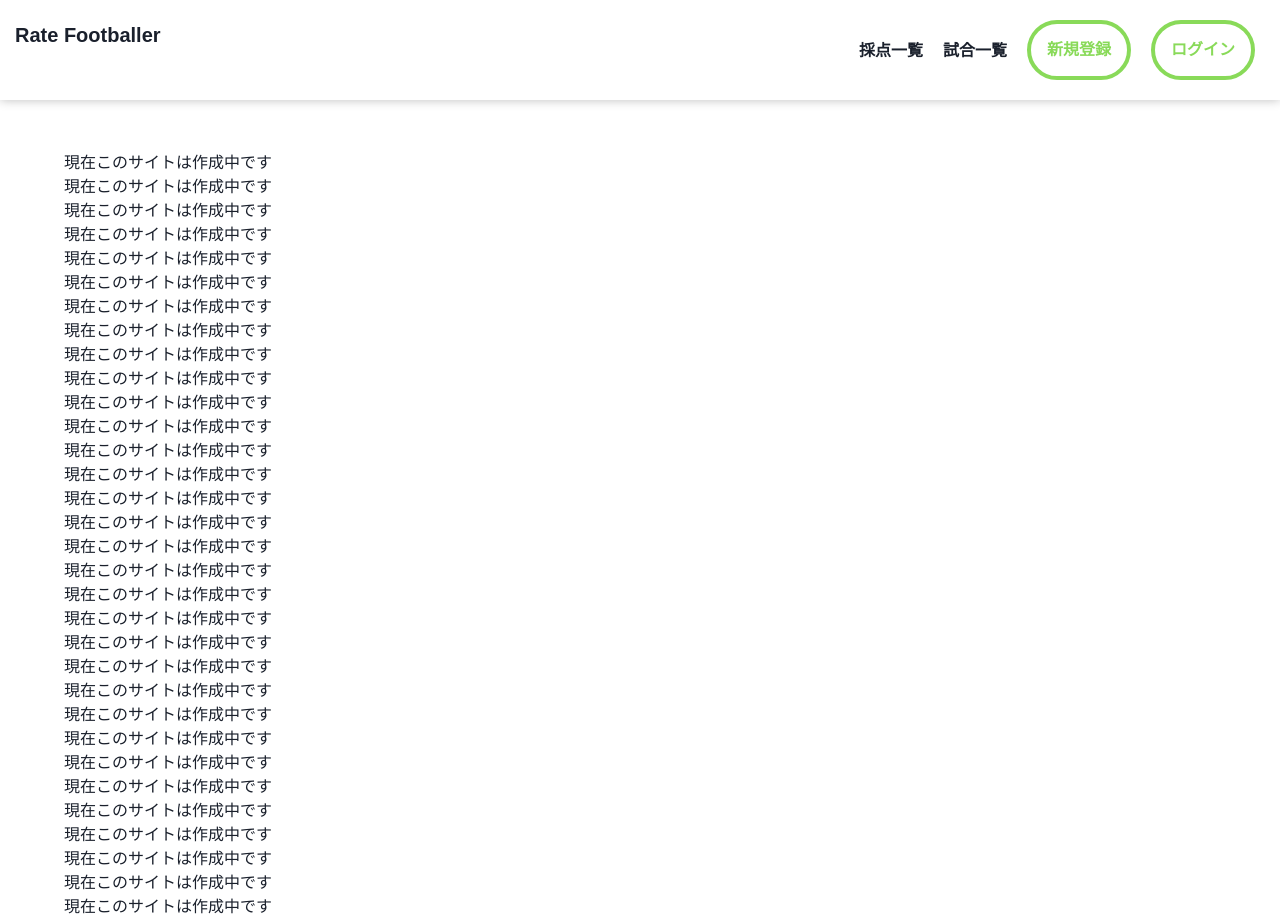
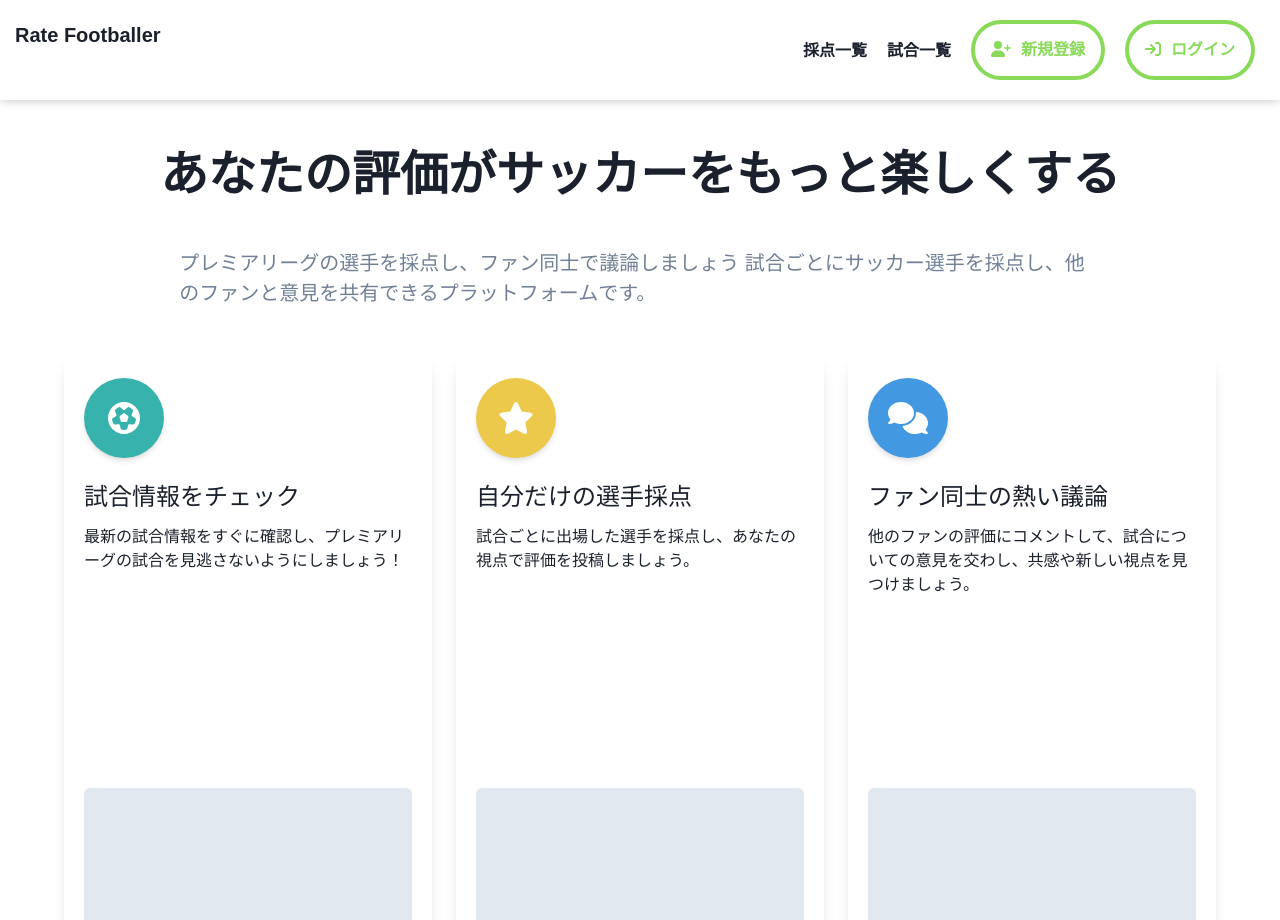
Before and after one commit to KmxNnCCZ/rate-footballer-frontend-react, a React (Create React App) app: page / in a window 1280 px wide. Shown: the top 920 px of the page. Built offline with nearby package versions, Linux system fonts and the light colour scheme; what axios-case-converter would draw is missing.

Commit message:
トップページの作成

```diff
--- a/src/components/CustomChevronRightIcon.js
+++ b/src/components/CustomChevronRightIcon.js
@@ -6,6 +6,7 @@ export const CustomChevronRightIcon = () => {
       bgColor="#83BD41"
       color="#FFFFFF"
       borderRadius="50%"
+      mb="5px"
       mr="5px"
     />
   )
--- a/src/components/Header.js
+++ b/src/components/Header.js
@@ -13,6 +13,8 @@ import {
   Text
 } from '@chakra-ui/react';
 import { HamburgerIcon, SmallCloseIcon } from '@chakra-ui/icons';
+import { FontAwesomeIcon } from '@fortawesome/react-fontawesome';
+import { faUserPlus, faArrowRightToBracket, faArrowRightFromBracket } from "@fortawesome/free-solid-svg-icons";
 
 import { useUser } from "../contexts/UserContext.js";
 import { useFlash } from "../contexts/FlashMessage.js";
@@ -165,16 +167,18 @@ export const Header = () => {
                       <>
                         <Link to="#"><MenuItem>ランキング</MenuItem></Link>
                         <Link to="/mypage"><MenuItem>マイページ</MenuItem></Link>
-                        <Link onClick={fetchSignOut}><MenuItem>ログアウト</MenuItem></Link>
+                        <Link onClick={fetchSignOut}>
+                          <MenuItem>ログアウト</MenuItem>
+                        </Link>
                       </>
                     ) : (
                       <>
                         <Link to="signUp">
-                          <MenuItem>
-                            新規登録
-                          </MenuItem>
+                          <MenuItem>新規登録</MenuItem>
                         </Link>
-                        <Link to="login"><MenuItem>ログイン</MenuItem></Link>
+                        <Link to="login">
+                          <MenuItem>ログイン</MenuItem>
+                        </Link>
                       </>
                     )}
                   </MenuList>
@@ -199,15 +203,26 @@ export const Header = () => {
                   <HeaderItem itemPath="#">ランキング</HeaderItem>
                   <HeaderItem itemPath="/mypage">マイページ</HeaderItem>
                   <Box onClick={fetchSignOut}>
-                    <CustomButton itemPath="">ログアウト</CustomButton>
+                    <CustomButton itemPath="">
+                      <Box mr="10px">
+                        <FontAwesomeIcon icon={faArrowRightFromBracket}/>
+                      </Box>
+                      ログアウト
+                    </CustomButton>
                   </Box>
                 </>
               ) : (
                 <>
                 <CustomButton itemPath={"/signup"}>
+                  <Box mr="10px">
+                    <FontAwesomeIcon icon={faUserPlus}/>
+                  </Box>
                   新規登録
                 </CustomButton>
                 <CustomButton itemPath={"/login"}>
+                  <Box mr="10px">
+                    <FontAwesomeIcon icon={faArrowRightToBracket}/>
+                  </Box>
                   ログイン
                 </CustomButton>
                 </>
--- a/src/routes/Match.js
+++ b/src/routes/Match.js
@@ -29,7 +29,7 @@ export const Match = () => {
     const fetchMatch = async () => {
       try {
         const res = await getMatch(matchApiId);
-        // console.log(JSON.stringify(res, null, 2));
+        console.log(JSON.stringify(res, null, 2));
         setMatchData(res.data);
         setLoading(false); // データの読み込みが完了
       } catch (error) {
--- a/src/routes/Rate.js
+++ b/src/routes/Rate.js
@@ -47,7 +47,7 @@ export const Rate = () => {
 
         const res = await getTeam(matchApiId, team);
         setTeamData(res.data);
-        const initialPlayerRates = res.data.lineup.map(player => ({
+        const initialPlayerRates = sortPlayer(res.data.lineup).map(player => ({
           playerApiId: player.id,
           score: 5.0,
           assessment: ""
@@ -143,7 +143,7 @@ export const Rate = () => {
 
       <Box boxShadow="0px 2px 8px rgba(0, 0, 0, 0.1)" textAlign="center">
         <Accordion allowMultiple>
-          {sortPlayer(teamData.lineup).map((player, index) => (
+          {teamData.lineup.map((player, index) => (
             <PlayerRatingItem
               key={player.id}
               player={player}
--- a/src/routes/Rates.js
+++ b/src/routes/Rates.js
@@ -23,13 +23,13 @@ export const Rates = () => {
   useEffect(() => {
     const fetchRatesData = async () => {
       const rateList = await getRateList()
+      // マイページから飛んできた時の処理
       const queryParams = new URLSearchParams(location.search);
       const myPosts = queryParams.get('myPosts');
       let filteredRates = rateList.data;
       if (myPosts === 'true' && isLoggedIn) {
         filteredRates = filteredRates.filter(rate => rate.userId === currentUser.id);
       }
-
       setRes(filteredRates.reverse());
       setLoading(false); // データの読み込みが完了
       // console.log(JSON.stringify(res.data, null,2))
--- a/src/routes/Top.js
+++ b/src/routes/Top.js
@@ -1,50 +1,115 @@
+import { Link } from "react-router-dom";
 import { Helmet } from "react-helmet-async";
 
-import { Box, Text } from '@chakra-ui/react'
+import {
+  Box,
+  Heading,
+  Text,
+  Grid,
+  GridItem,
+  Card,
+  CardBody,
+  CardHeader
+} from '@chakra-ui/react'
+import { FontAwesomeIcon } from '@fortawesome/react-fontawesome';
+import { faFutbol, faStar, faComments, faRankingStar } from '@fortawesome/free-solid-svg-icons';
+
+const IntroduceCard = ({ icon, heading, explanation, bgColor }) => {
+  return (
+    <GridItem>
+      <Card
+        h="800px"
+        boxShadow="lg"
+        transition="transform 0.3s, box-shadow 0.3s"
+        _hover={{ transform: "scale(1.05)", boxShadow: "2xl" }}
+      >
+        <CardHeader h="100px">
+          <Box
+            height="80px"
+            width="80px"
+            borderRadius="50px"
+            bgColor={bgColor}
+            display="flex"
+            justifyContent="center"
+            alignItems="center"
+            boxShadow="md"
+          >
+            <FontAwesomeIcon icon={icon} size="2x" color="white"/>
+          </Box>
+        </CardHeader>
+        <CardBody>
+          <Box h="300px">
+            <Text fontSize="2xl" fontFamily="Gill Sans" mb="10px">
+              {heading}
+            </Text>
+            <Text>{explanation}</Text>
+          </Box>
+          <Box bgColor="gray.200" h="300px" borderRadius="md" mt="10px" display="flex" justifyContent="center" alignItems="center">
+            <Text color="gray.500">画像プレースホルダー</Text>
+          </Box>
+        </CardBody>
+      </Card>
+    </GridItem>
+  );
+};
 
 export const Top = () => {
   return (
-    <Box>
+    <Box as="main">
       <Helmet>
         <title>Rate Footballer</title>
       </Helmet>
-      <Text>現在このサイトは作成中です</Text>
-      <Text>現在このサイトは作成中です</Text>
-      <Text>現在このサイトは作成中です</Text>
-      <Text>現在このサイトは作成中です</Text>
-      <Text>現在このサイトは作成中です</Text>
-      <Text>現在このサイトは作成中です</Text>
-      <Text>現在このサイトは作成中です</Text>
-      <Text>現在このサイトは作成中です</Text>
-      <Text>現在このサイトは作成中です</Text>
-      <Text>現在このサイトは作成中です</Text>
-      <Text>現在このサイトは作成中です</Text>
-      <Text>現在このサイトは作成中です</Text>
-      <Text>現在このサイトは作成中です</Text>
-      <Text>現在このサイトは作成中です</Text>
-      <Text>現在このサイトは作成中です</Text>
-      <Text>現在このサイトは作成中です</Text>
-      <Text>現在このサイトは作成中です</Text>
-      <Text>現在このサイトは作成中です</Text>
-      <Text>現在このサイトは作成中です</Text>
-      <Text>現在このサイトは作成中です</Text>
-      <Text>現在このサイトは作成中です</Text>
-      <Text>現在このサイトは作成中です</Text>
-      <Text>現在このサイトは作成中です</Text>
-      <Text>現在このサイトは作成中です</Text>
-      <Text>現在このサイトは作成中です</Text>
-      <Text>現在このサイトは作成中です</Text>
-      <Text>現在このサイトは作成中です</Text>
-      <Text>現在このサイトは作成中です</Text>
-      <Text>現在このサイトは作成中です</Text>
-      <Text>現在このサイトは作成中です</Text>
-      <Text>現在このサイトは作成中です</Text>
-      <Text>現在このサイトは作成中です</Text>
-      <Text>現在このサイトは作成中です</Text>
-      <Text>現在このサイトは作成中です</Text>
-      <Text>現在このサイトは作成中です</Text>
-      <Text>現在このサイトは作成中です</Text>
 
+      <Box mb="50px">
+        <Heading size="2xl" mb="50px" textAlign="center">
+          あなたの評価がサッカーをもっと楽しくする
+        </Heading>
+        <Text fontSize="xl" color="gray.500" w="80%" mx="auto">
+          プレミアリーグの選手を採点し、ファン同士で議論しましょう
+          試合ごとにサッカー選手を採点し、他のファンと意見を共有できるプラットフォームです。
+        </Text>
+      </Box>
+
+      <Box>
+        <Grid
+          templateColumns="repeat(auto-fit, minmax(350px, 1fr));"
+          gap={6}
+          justifyItems="center"
+        >
+          <Link to="/matches">
+            <IntroduceCard
+              icon={faFutbol}
+              heading={"試合情報をチェック"}
+              explanation={"最新の試合情報をすぐに確認し、プレミアリーグの試合を見逃さないようにしましょう！"}
+              bgColor="teal.400"
+            />
+          </Link>
+          <Link to="/rates">
+            <IntroduceCard
+              icon={faStar}
+              heading={"自分だけの選手採点"}
+              explanation={"試合ごとに出場した選手を採点し、あなたの視点で評価を投稿しましょう。"}
+              bgColor="yellow.400"
+            />
+          </Link>
+          <Link to="/rates">
+            <IntroduceCard
+              icon={faComments}
+              heading={"ファン同士の熱い議論"}
+              explanation={"他のファンの評価にコメントして、試合についての意見を交わし、共感や新しい視点を見つけましょう。"}
+              bgColor="blue.400"
+            />
+          </Link>
+          <Link to="/ranking">
+            <IntroduceCard
+              icon={faRankingStar}
+              heading={"人気選手のランキングをチェック"}
+              explanation={"各選手の平均採点を元にしたランキングを見て、今シーズンのトッププレイヤーを確認しましょう。"}
+              bgColor="purple.400"
+            />
+          </Link>
+        </Grid>
+      </Box>
     </Box>
   )
 }
```
